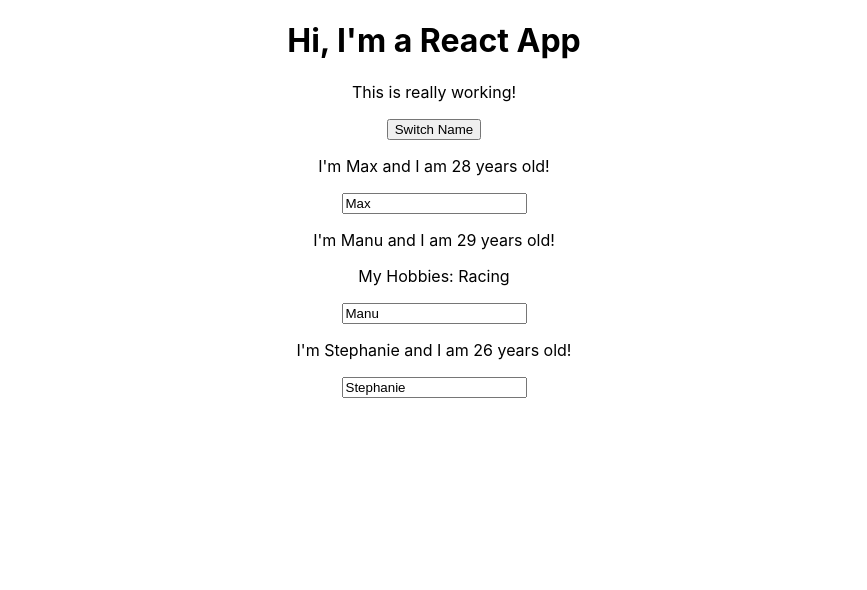
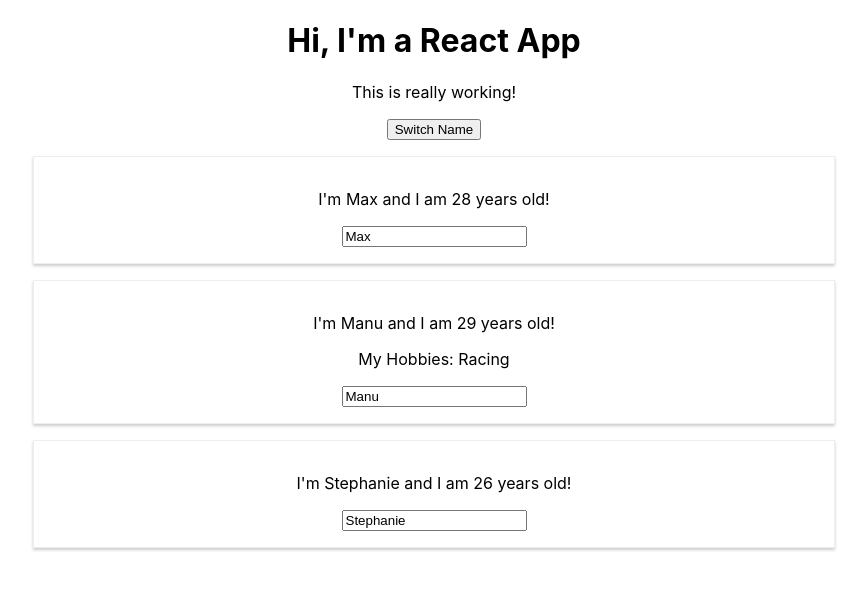
Before and after one commit to docedson/ReactTheCompleteGuideUdemy, a React (Create React App) app: page / in a window 1280 px wide. Shown: the top 590 px of the page, without its empty margins (206-1073 px from the left). Built offline with nearby package versions, Linux system fonts and the light colour scheme.

Commit message:
Finished lesson 48: Adding Styling with Stylesheets

```diff
--- a/src/App.js
+++ b/src/App.js
@@ -39,7 +39,7 @@
   /// stated below
   render () {
     return (
-      <div className="App">
+      <div className='App'>
         <h1>Hi, I'm a React App</h1>
         <p>This is really working!</p>
         <button onClick={() => this.switchNameHandler('Maximilian!!')}>Switch Name</button>
--- /dev/null
+++ b/src/Person/Person.css
@@ -0,0 +1,8 @@
+.Person {
+  width: 60%;
+  margin: 16px auto;
+  border: 1px solid #eee;
+  box-shadow: 0 2px 3px #ccc;
+  padding: 16px;
+  text-align: center;
+}
--- a/src/Person/Person.js
+++ b/src/Person/Person.js
@@ -1,8 +1,9 @@
 import React from 'react';
+import './Person.css';
 
 const person = (props) => {
   return (
-    <div>
+    <div className='Person'>
       <p onClick={props.click}>I'm {props.name} and I am {props.age} years old!</p>
       <p>{props.children}</p>
       <input type='text' onChange={props.changed} value={props.name} />
```
